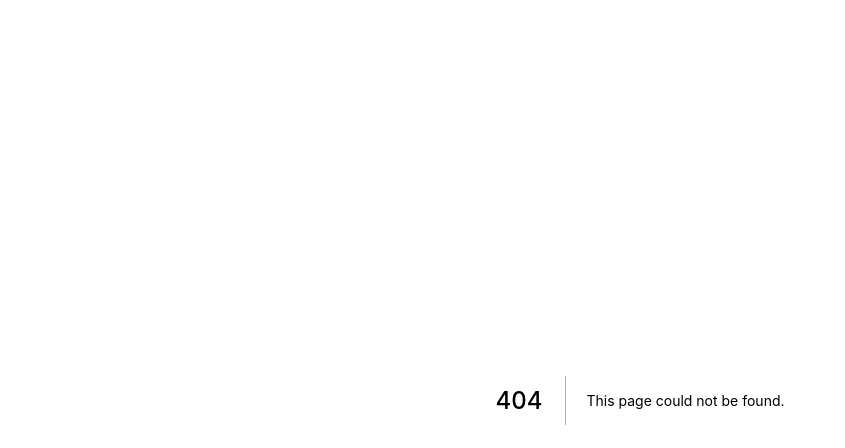
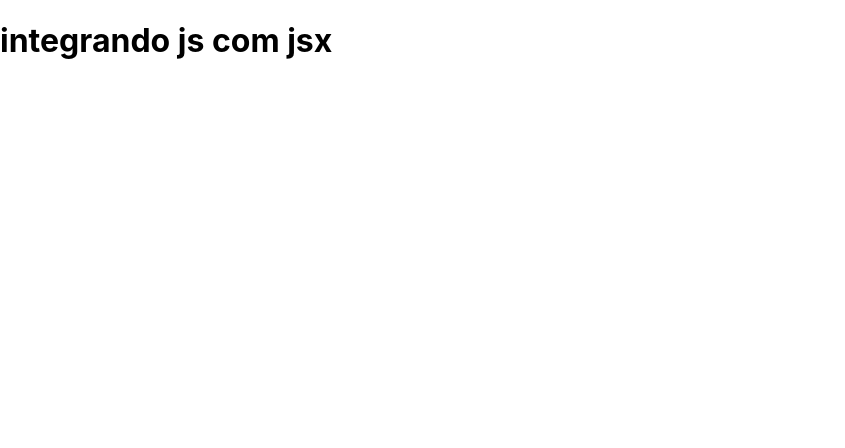
Before and after one commit to fabriciosouza21/curso-next_react, a Next.js app in the folder exercicios/: page /basico/jsx4 in a window 1280 px wide. Before the commit this address had no page. Shown: the top 448 px of the page, without its empty margins (0-845 px from the left). Built offline with nearby package versions, Linux system fonts and the light colour scheme.

Commit message:
integrando js com jsx

```diff
--- /dev/null
+++ b/exercicios/pages/basico/jsx4.jsx
@@ -0,0 +1,8 @@
+export default function jsx4(){
+    const titulo = "integrando js com jsx"
+    return (
+        <div>
+            <h1> {titulo} </h1>
+        </div>
+        )
+}
```
